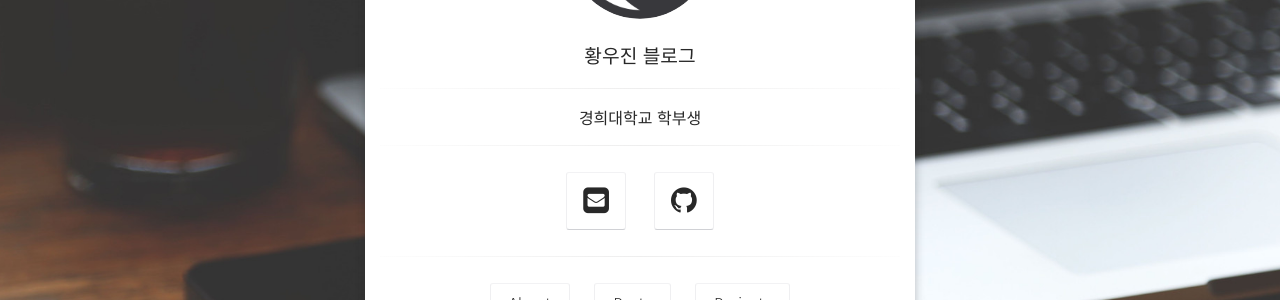
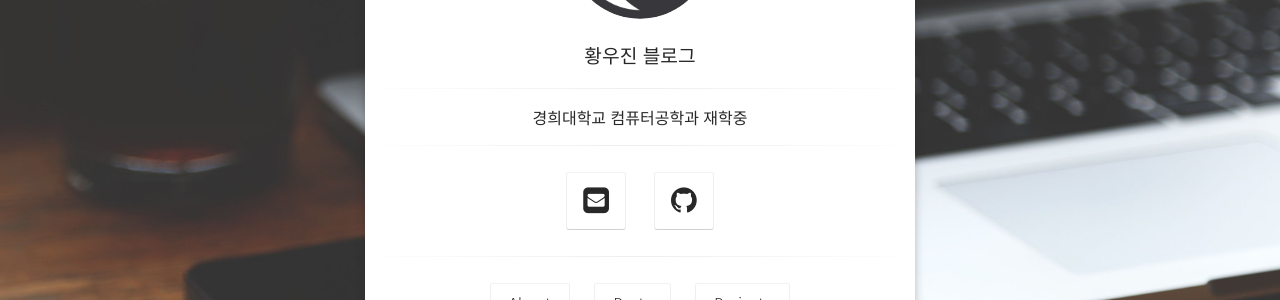
Before and after one commit to woojin-hwang/woojin-hwang.github.io, a Jekyll site: the page built from index.html, in a window 1280 px wide. Shown: the part 352-652 px from the top of the page. Built offline with Jekyll 4.4.1, drawn with Linux system fonts in a browser that asks for light colours; some web fonts are replaced.

Commit message:
update _config.yml #bio

```diff
--- a/_config.yml
+++ b/_config.yml
@@ -1,7 +1,7 @@
 # Site
 title:              황우진 블로그
-bio:                경희대학교 학부생
-description:        (대충 설명하는 글)
+bio:                경희대학교 컴퓨터공학과 재학중
+description:        경희대학교 컴퓨터공학과 재학중
 reading_time:       true
 words_per_minute:   200
 logo:               'assets/img/logo.png'
```
